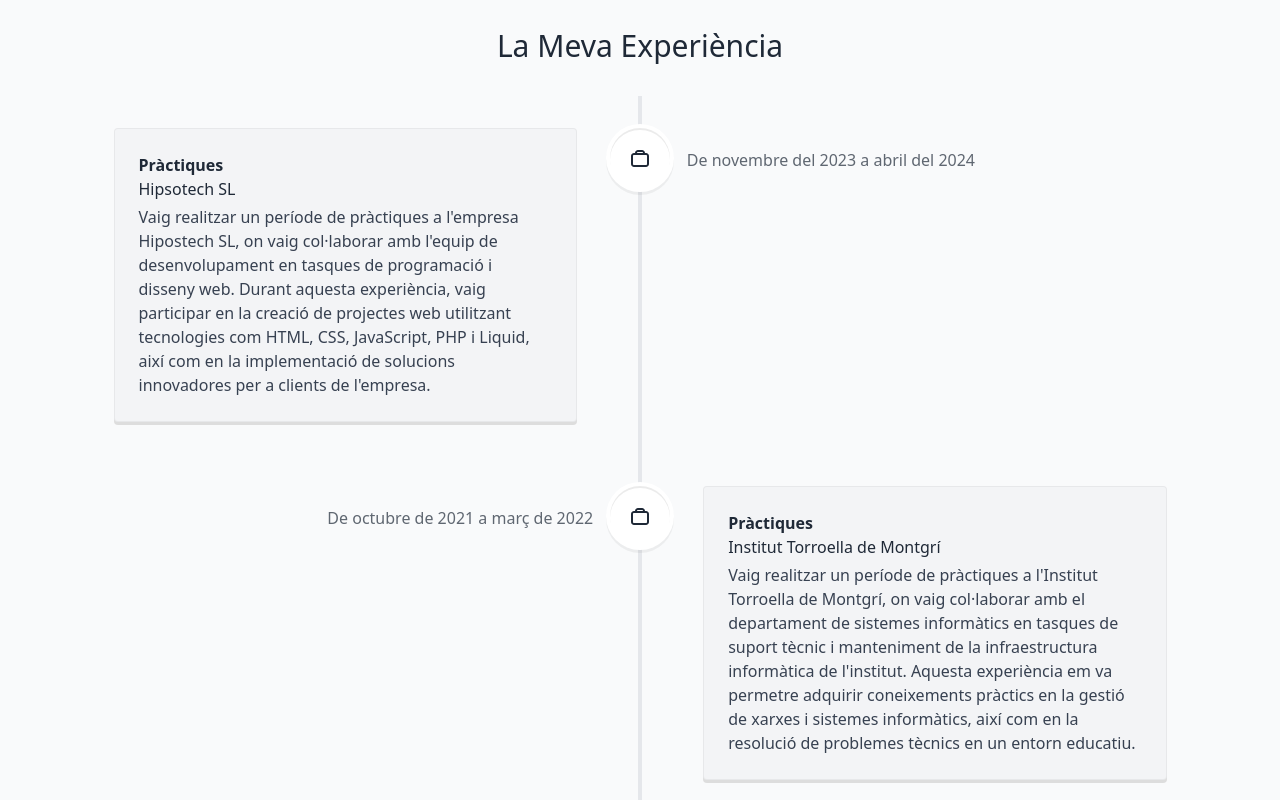
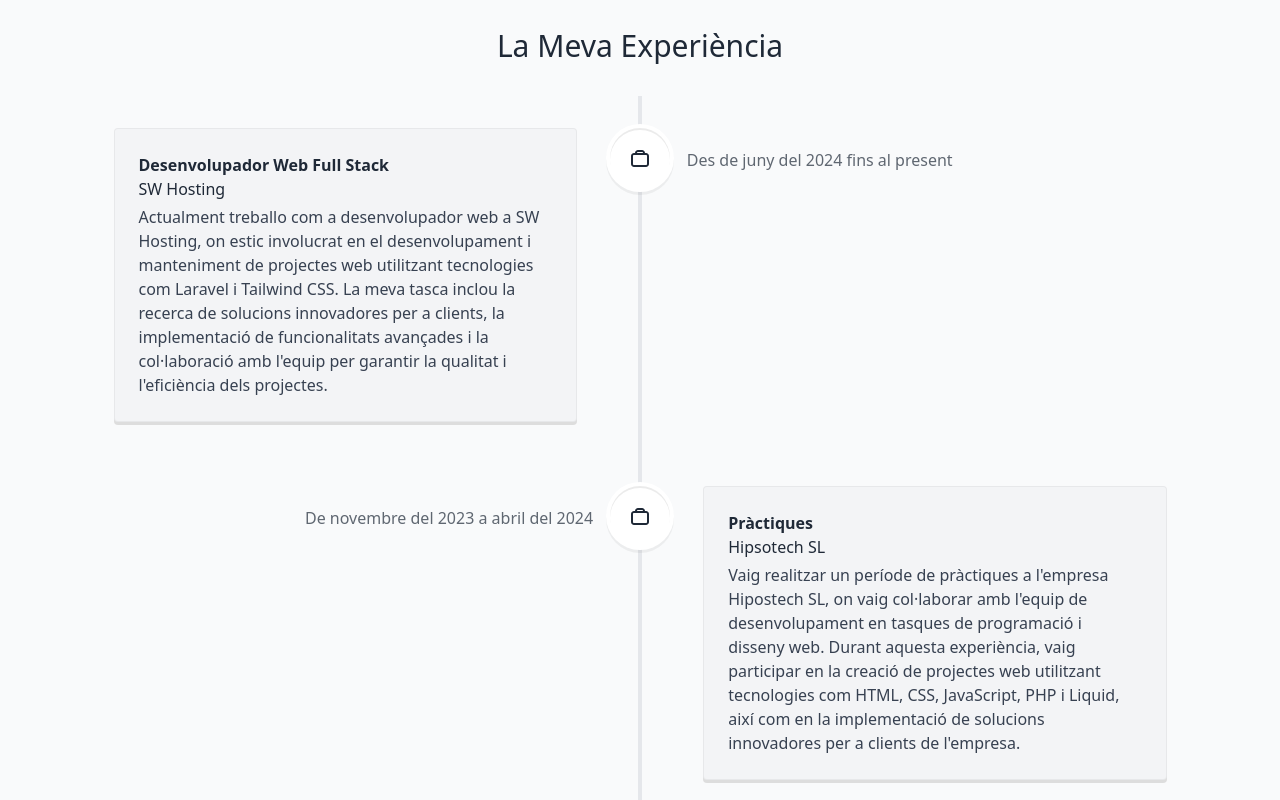
Before and after one commit to aniolmorenobatlle/portfolio-v2, a Vue app: page / in a window 1280 px wide. Shown: the part 4720-5520 px from the top of the page. Built offline with nearby package versions, Linux system fonts and the light colour scheme.

Commit message:
add sw hosting

```diff
--- a/package.json
+++ b/package.json
@@ -12,7 +12,7 @@
   },
   "dependencies": {
     "js-cookie": "^3.0.5",
-    "vue": "^3.5.13",
+    "vue": "^3.5.17",
     "vue-gtag": "^2.1.0",
     "vue-i18n": "^11.0.0-rc.1"
   },
--- a/src/components/MainExperience.vue
+++ b/src/components/MainExperience.vue
@@ -7,6 +7,12 @@ const { t } = useI18n()
 const title = computed(() => t('experience.title'))
 
 const experiences = computed(() => [
+    {
+    role: t('experience.swhosting.title'),
+    company: t('experience.swhosting.company'),
+    description: t('experience.swhosting.description'),
+    dates: t('experience.swhosting.dates'),
+  },
   {
     role: t('experience.hipsotech.title'),
     company: t('experience.hipsotech.company'),
@@ -18,13 +24,13 @@ const experiences = computed(() => [
     company: t('experience.institut-torroella.company'),
     description: t('experience.institut-torroella.description'),
     dates: t('experience.institut-torroella.dates'),
-  },
+  }
 ])
 </script>
 
 <template>
   <section id="experience" class="scroll-mt-28 mb-28 sm:mb-40">
-    <h2 class="text-3xl font-medium capitalize mb-8 text-center">{{ title }}</h2>
+    <h2 class="mb-8 text-3xl font-medium text-center capitalize">{{ title }}</h2>
     <div class="vertical-timeline vertical-timeline--animate vertical-timeline--two-columns">
       <div
         v-for="(experience, index) in experiences"
@@ -32,7 +38,7 @@ const experiences = computed(() => [
         class="vertical-timeline-element"
       >
         <span
-          class="vertical-timeline-element-icon bounce-in bg-white text-2xl flex items-center justify-center"
+          class="flex items-center justify-center text-2xl bg-white vertical-timeline-element-icon bounce-in"
         >
           <svg
             stroke="currentColor"
@@ -53,11 +59,11 @@ const experiences = computed(() => [
         </span>
         <div
           style="background: #f3f4f6"
-          class="vertical-timeline-element-content bounce-in shadow-none border border-black/5 text-left py-5 px-8"
+          class="px-8 py-5 text-left border shadow-none vertical-timeline-element-content bounce-in border-black/5"
         >
-          <h3 class="font-semibold capitalize flex justify-between items-center">
+          <h3 class="flex items-center justify-between font-semibold capitalize">
             {{ experience.role }}
-            <span class="experience-dates-responsive text-center hidden">
+            <span class="hidden text-center experience-dates-responsive">
               {{ experience.dates }}</span
             >
           </h3>
@@ -66,7 +72,7 @@ const experiences = computed(() => [
             {{ experience.description }}
           </p>
         </div>
-        <div class="experience-dates text-center">
+        <div class="text-center experience-dates">
           <p>{{ experience.dates }}</p>
         </div>
       </div>
--- a/src/i18n/ca.json
+++ b/src/i18n/ca.json
@@ -59,6 +59,12 @@
       "company": "Hipsotech SL",
       "description": "Vaig realitzar un període de pràctiques a l'empresa Hipostech SL, on vaig col·laborar amb l'equip de desenvolupament en tasques de programació i disseny web. Durant aquesta experiència, vaig participar en la creació de projectes web utilitzant tecnologies com HTML, CSS, JavaScript, PHP i Liquid, així com en la implementació de solucions innovadores per a clients de l'empresa.",
       "dates": "De novembre del 2023 a abril del 2024"
+    },
+    "swhosting": {
+      "title": "Desenvolupador Web Full Stack",
+      "company": "SW Hosting",
+      "description": "Actualment treballo com a desenvolupador web a SW Hosting, on estic involucrat en el desenvolupament i manteniment de projectes web utilitzant tecnologies com Laravel i Tailwind CSS. La meva tasca inclou la recerca de solucions innovadores per a clients, la implementació de funcionalitats avançades i la col·laboració amb l'equip per garantir la qualitat i l'eficiència dels projectes.",
+      "dates": "Des de juny del 2024 fins al present"
     }
   },
 
@@ -77,7 +83,7 @@
     "software-developer": {
       "title": "Desenvolupador d'Aplicacions Multiplataforma",
       "institution": "Institut Públic de Palamós",
-      "description": "Durant el curs 2024-actual estic cursant un cicle formatiu de grau superior en Desenvolupament d'Aplicacions Multiplataforma (DAM) a l'Institut Públic de Palamós. Aquesta formació em permetrà adquirir coneixements avançats en programació d'aplicacions per a diferents plataformes, disseny d'interfícies d'usuari i gestió de bases de dades."
+      "description": "Durant el curs 2024-2025 vaig cursar un cicle formatiu de grau superior en Desenvolupament d'Aplicacions Multiplataforma (DAM) a l'Institut Públic de Palamós. Aquesta formació em permetrà adquirir coneixements avançats en programació d'aplicacions per a diferents plataformes, disseny d'interfícies d'usuari i gestió de bases de dades."
     }
   },
 
--- a/src/i18n/en.json
+++ b/src/i18n/en.json
@@ -59,6 +59,12 @@
       "company": "Hipsotech SL",
       "description": "I did an internship at the company Hipostech SL, where I collaborated with the development team on web programming and design tasks. During this experience, I participated in the creation of web projects using technologies such as HTML, CSS, JavaScript, PHP and Liquid, as well as in the implementation of innovative solutions for the company's clients.",
       "dates": "From November 2023 to April 2024"
+    },
+    "swhosting": {
+      "title": "Full Stack Web Developer",
+      "company": "SW Hosting",
+      "description": "I currently work as a web developer at SW Hosting, where I am involved in the development and maintenance of web projects using technologies such as Laravel and Tailwind CSS. My tasks include researching innovative solutions for clients, implementing advanced functionalities, and collaborating with the team to ensure the quality and efficiency of the projects.",
+      "dates": "From June 2024 to present"
     }
   },
 
@@ -77,7 +83,7 @@
     "software-developer": {
       "title": "Multiplatform Application Developer",
       "institution": "Institut Públic de Palamós",
-      "description": "During the 2024-present academic years, I am pursuing a higher vocational training program in Multiplatform Application Development at the Institut Públic de Palamós. This education will allow me to acquire advanced knowledge in application programming for different platforms, user interface design, and database management."
+      "description": "During the 2024-2025 academic years, I completed a higher vocational training program in Multiplatform Application Development at the Institut Públic de Palamós. This education will allow me to acquire advanced knowledge in application programming for different platforms, user interface design, and database management."
     }
   },
 
--- a/src/i18n/es.json
+++ b/src/i18n/es.json
@@ -59,6 +59,12 @@
       "company": "Hipsotech SL",
       "description": "Realicé un período de prácticas en la empresa Hipostech SL, donde colaboré con el equipo de desarrollo en tareas de programación y diseño web. Durante esta experiencia, participé en la creación de proyectos web utilizando tecnologías como HTML, CSS, JavaScript, PHP y Liquid, así como en la implementación de soluciones innovadoras para clientes de la empresa.",
       "dates": "De noviembre de 2023 a abril de 2024"
+    },
+    "swhosting": {
+      "title": "Desarrollador Web Full Stack",
+      "company": "SW Hosting",
+      "description": "Actualmente trabajo como desarrollador web en SW Hosting, donde estoy involucrado en el desarrollo y mantenimiento de proyectos web utilizando tecnologías como Laravel y Tailwind CSS. Mis tareas incluyen la investigación de soluciones innovadoras para clientes, la implementación de funcionalidades avanzadas y la colaboración con el equipo para garantizar la calidad y eficiencia de los proyectos.",
+      "dates": "Desde junio de 2024 hasta el presente"
     }
   },
 
@@ -77,7 +83,7 @@
     "software-developer": {
       "title": "Desarrollador de Aplicaciones Multiplataforma",
       "institution": "Institut Públic de Palamós",
-      "description": "Durante el curso 2024-actual, estoy cursando un ciclo formativo de grado superior en Desarrollo de Aplicaciones Multiplataforma (DAM) en el Institut Públic de Palamós. Esta formación me permitirá adquirir conocimientos avanzados en programación de aplicaciones para diferentes plataformas, diseño de interfaces de usuario y gestión de bases de datos."
+      "description": "Durante el curso 2024-2025, realicé un ciclo formativo de grado superior en Desarrollo de Aplicaciones Multiplataforma (DAM) en el Institut Públic de Palamós. Esta formación me permitirá adquirir conocimientos avanzados en programación de aplicaciones para diferentes plataformas, diseño de interfaces de usuario y gestión de bases de datos."
     }
 
   },
```
Also changed, not shown: 1 other file (tests, documents, lock files or other folders).
